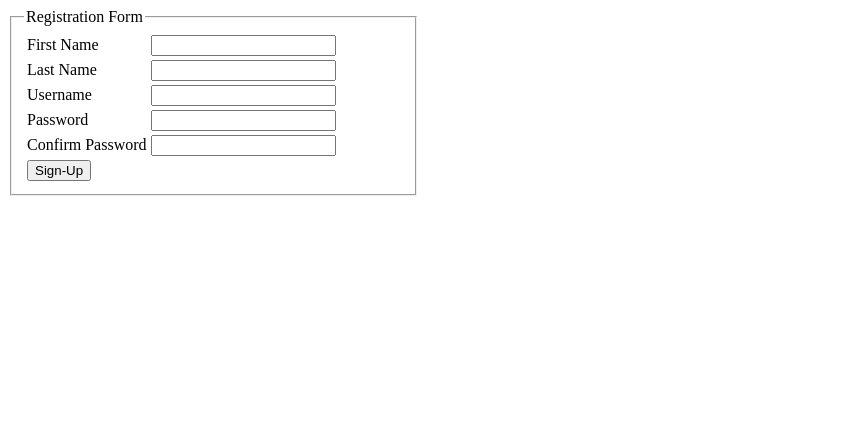
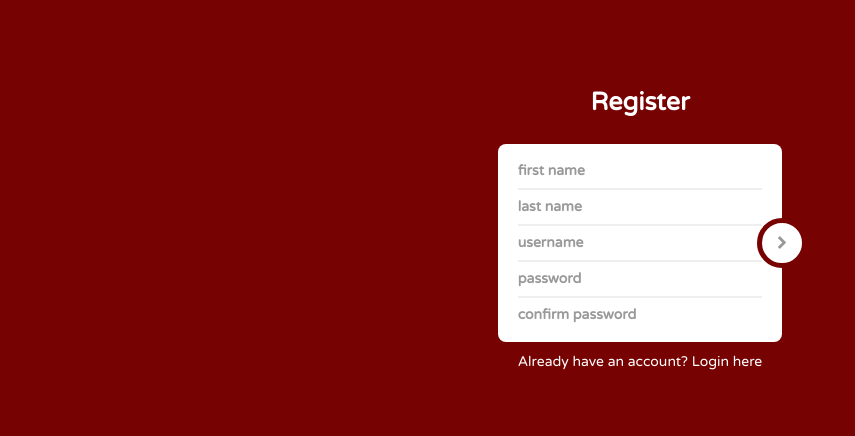
Before and after one commit to 5u4/peer-education-management, a PHP site: page /views/sign_up.php in a window 1280 px wide. Shown: the top 436 px of the page, without its empty margins (0-855 px from the left). Run offline with PHP 8.4, Linux system fonts and the light colour scheme; some libraries are stand-ins or nearby versions.

Commit message:
Register Update

```diff
--- a/assets/css/login.css
+++ b/assets/css/login.css
@@ -34,7 +34,7 @@ a {
 }
 a:hover {
     /*color: #333333;*/
-    color: #aaaaaa;
+    color: #999999;
     text-decoration: none;
 }
 /*=== 3. Text Outside the Box ===*/
@@ -86,8 +86,8 @@ a:hover {
 }
 .login-group {
     background: #ffffff;
-    /*color: #999999;*/
-    color: #ffffff;
+    color: #999999;
+    /*color: #ffffff;*/
     border-radius: 8px;
     padding: 10px 20px;
 }
--- a/controllers/page.php
+++ b/controllers/page.php
@@ -43,7 +43,7 @@ class Page {
     // ----------------------
     public function get_name() {
         // manager_admin
-        if ($this->permission >= 2) {
+        if ($this->permission <= 3) {
             return $this->current_user->get_first_name();
         }
     }
--- a/index.php
+++ b/index.php
@@ -20,7 +20,7 @@ if(isset($_SESSION['manager_id'])) {
 <html lang="en">
 <head>
     <meta charset="utf-8">
-    <link href="../assets/css/landing.css" rel="stylesheet">
+    <link href="/assets/css/landing.css" rel="stylesheet">
     <title>PE Management Tool</title>
 </head>
 <body>
--- a/views/login.php
+++ b/views/login.php
@@ -57,7 +57,7 @@ $con = connection();
             </div>
             <div class="etc-login-form">
 <!--                <p>forgot your password? <a href="#">click here</a></p>-->
-                <p>new user? <a href="sign_up.php">create new account</a></p>
+                <p>New user? <a href="sign_up.php">Create new account</a></p>
             </div>
         </form>
     </div>
--- a/views/sign_up.php
+++ b/views/sign_up.php
@@ -20,35 +20,89 @@ $con = connection();
 <!DOCTYPE HTML>
 <html>
 <head>
-<title>Sign-Up</title>
+    <!-- All the files that are required -->
+    <link rel="stylesheet" href="//maxcdn.bootstrapcdn.com/font-awesome/4.3.0/css/font-awesome.min.css">
+    <link href='http://fonts.googleapis.com/css?family=Varela+Round' rel='stylesheet' type='text/css'>
+    <link href="/assets/css/bootstrap.min.css" rel="stylesheet">
+    <link href='/assets/css/login.css' rel='stylesheet' type='text/css'>
+    <script src="https://cdnjs.cloudflare.com/ajax/libs/jquery-validate/1.13.1/jquery.validate.min.js"></script>
+    <script src="https://ajax.googleapis.com/ajax/libs/jquery/1.12.4/jquery.min.js"></script>
+    <script src="/assets/js/bootstrap.min.js"></script>
+    <script src="/assets/js/login.js"></script>
+    <meta name="viewport" content="width=device-width, initial-scale=1, maximum-scale=1" />
+    <title>Sign Up - PE Management Tool</title>
 </head>
-<body id="body-color">
-<div id="Sign-Up">
-<fieldset style="width:30%"><legend>Registration Form</legend>
-<table border="0">
-<tr>
-<form method="POST" action="<?php $_SERVER['PHP_SELF']?>">
-<td>First Name</td><td> <input type="text" name="first_name"></td>
-</tr>
-<tr>
-<td>Last Name</td><td> <input type="text" name="last_name"></td>
-</tr>
-<tr>
-<td>Username</td><td> <input type="text" name="username"></td>
-</tr>
-<tr>
-<td>Password</td><td> <input type="password" name="password"></td>
-</tr>
-<tr>
-<td>Confirm Password </td><td><input type="password" name="cpassword"></td>
-</tr>
-<tr>
-<td><input id="button" type="submit" name="submit" value="Sign-Up"></td>
-</tr>
-</form>
-</table>
-</fieldset>
+<body>
+<!--<td>First Name</td><td> <input type="text" ></td>-->
+<!--<td>Last Name</td><td> <input type="text" ></td>-->
+<!--<td>Username</td><td> <input type="text" ></td>-->
+<!--<td>Password</td><td> <input type="password" ></td>-->
+<!--<td>Confirm Password </td><td><input type="password" ></td>-->
+<!--<td><input id="button" type="submit"  value="Sign-Up"></td>-->
+
+<!-- REGISTRATION FORM -->
+<div class="text-center" style="padding:50px 0">
+    <div class="logo">Register</div>
+    <!-- Main Form -->
+    <div class="login-form-1">
+        <form id="register-form" class="text-left" method="POST" action="">
+            <div class="login-form-main-message"></div>
+            <div class="main-login-form">
+                <div class="login-group">
+                    <div class="form-group">
+                        <label for="reg_firstname" class="sr-only">First Name</label>
+                        <input type="text" class="form-control" id="reg_firstname" name="first_name" placeholder="first name" required>
+                    </div>
+
+                    <div class="form-group">
+                        <label for="reg_lastname" class="sr-only">Last Name</label>
+                        <input type="text" class="form-control" id="reg_lastname" name="last_name" placeholder="last name" required>
+                    </div>
+
+                    <div class="form-group">
+                        <label for="reg_username" class="sr-only">Username</label>
+                        <input type="text" class="form-control" id="reg_username" name="username" placeholder="username" required>
+                    </div>
+                    <div class="form-group">
+                        <label for="reg_password" class="sr-only">Password</label>
+                        <input type="password" class="form-control" id="reg_password" name="password" placeholder="password" required>
+                    </div>
+                    <div class="form-group">
+                        <label for="reg_password_confirm" class="sr-only">Password Confirm</label>
+                        <input type="password" class="form-control" id="reg_password_confirm" name="cpassword" placeholder="confirm password" required>
+                    </div>
+
+<!--                    <div class="form-group">-->
+<!--                        <label for="reg_email" class="sr-only">Email</label>-->
+<!--                        <input type="text" class="form-control" id="reg_email" name="reg_email" placeholder="email">-->
+<!--                    </div>-->
+
+
+<!--                    <div class="form-group login-group-checkbox">-->
+<!--                        <input type="radio" class="" name="reg_gender" id="male" placeholder="username">-->
+<!--                        <label for="male">male</label>-->
+<!---->
+<!--                        <input type="radio" class="" name="reg_gender" id="female" placeholder="username">-->
+<!--                        <label for="female">female</label>-->
+<!--                    </div>-->
+
+<!--                    <div class="form-group login-group-checkbox">-->
+<!--                        <input type="checkbox" class="" id="reg_agree" name="reg_agree">-->
+<!--                        <label for="reg_agree">i agree with <a href="#">terms</a></label>-->
+<!--                    </div>-->
+                </div>
+                <button type="submit" class="login-button" name="submit"><i class="fa fa-chevron-right"></i></button>
+            </div>
+            <div class="etc-login-form">
+                <p>Already have an account? <a href="login.php">Login here</a></p>
+            </div>
+        </form>
+    </div>
+    <!-- end:Main Form -->
 </div>
+
+
+
 </body>
 </html>
 
```
Also changed, not shown: 1 other file.
